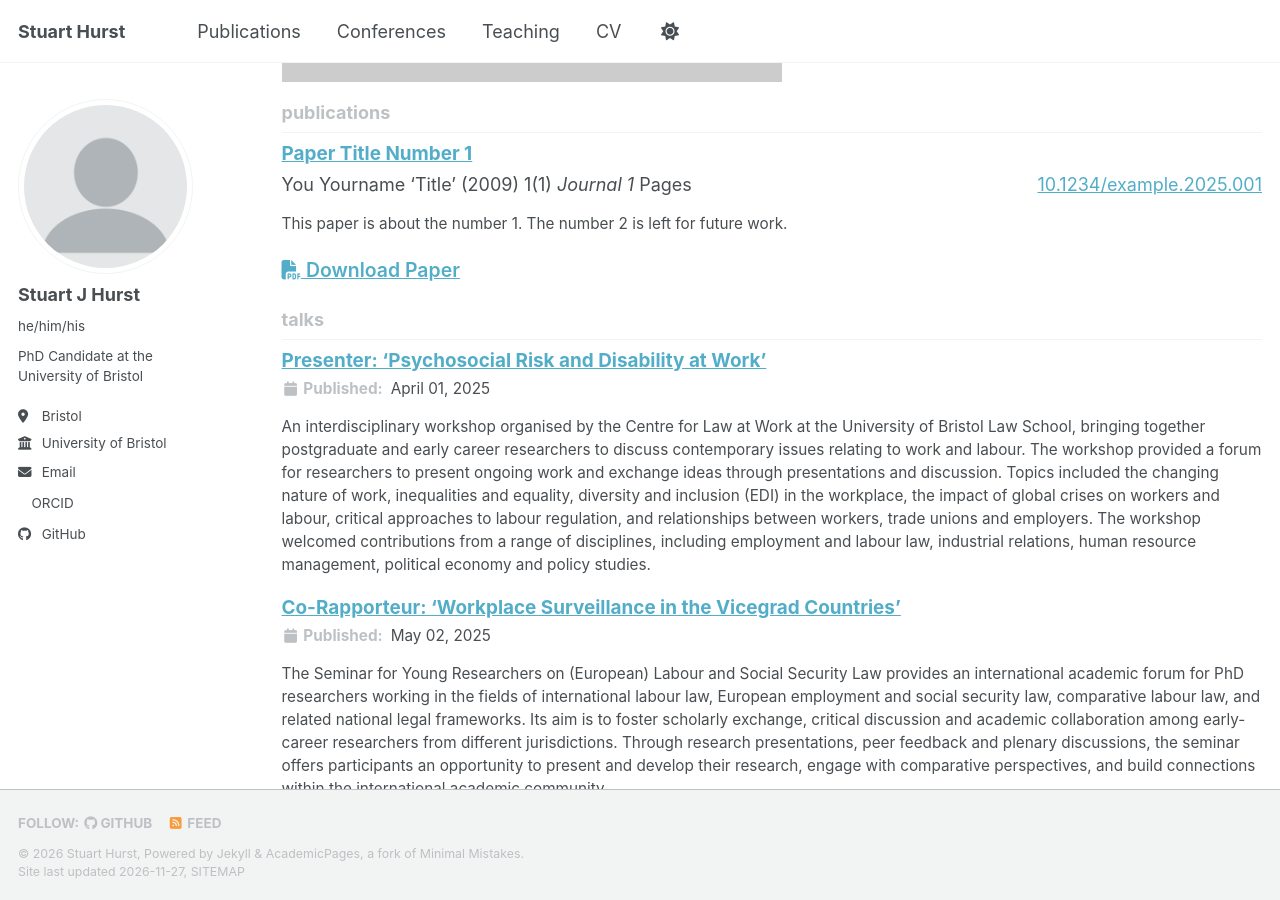
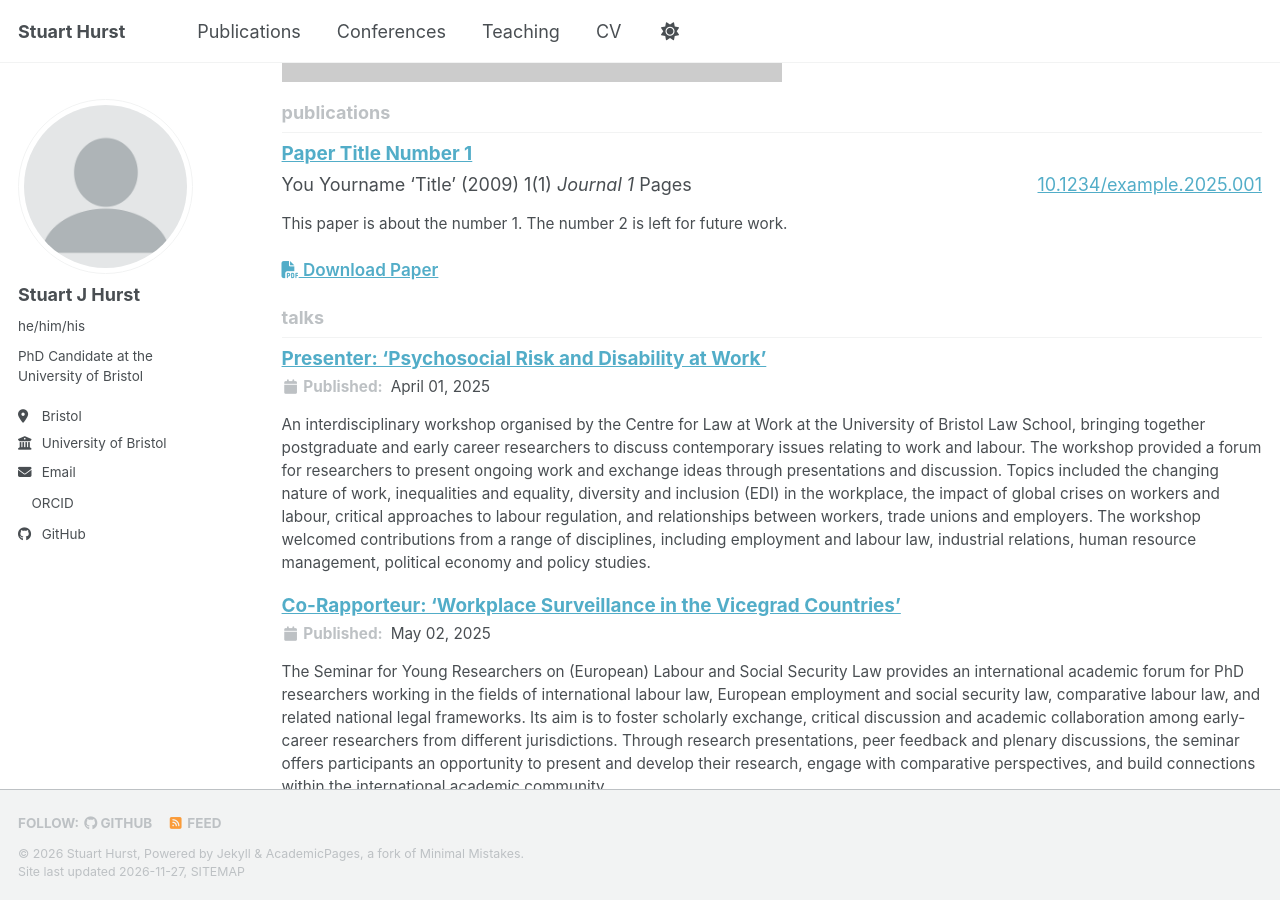
Before and after one commit to stuartjhurst/stuartjhurst.github.io, a Jekyll site: the page built from _pages/collection-archive.html, in a window 1280 px wide and 900 px high, scrolled down 893 px. Built offline with Jekyll 4.4.1, drawn with Linux system fonts in a browser that asks for light colours; a script bundle is joined from its source files by our own code; a style sheet for code colours, icons or effects is not loaded.

Commit message:
Update archive-single.html

```diff
--- a/_includes/archive-single.html
+++ b/_includes/archive-single.html
@@ -76,7 +76,7 @@
       {% if post.paperurl or post.slidesurl or post.bibtexurl %}
         <p style="margin-top: 0.35em;">
           {% if post.paperurl %}
-            <a href="{{ post.paperurl }}" target="_blank" rel="noopener noreferrer" style="font-size: 1.08em; font-weight: 600; text-decoration: underline;"><i class="fa fa-file-pdf" aria-hidden="true"></i> Download Paper</a>
+            <a href="{{ post.paperurl }}" target="_blank" rel="noopener noreferrer" style="font-size: 0.95em; font-weight: 600; text-decoration: underline;"><i class="fa fa-file-pdf" aria-hidden="true"></i> Download Paper</a>
           {% endif %}
           {% if post.paperurl and post.slidesurl %} &nbsp;|&nbsp; {% endif %}
           {% if post.slidesurl %}
```
